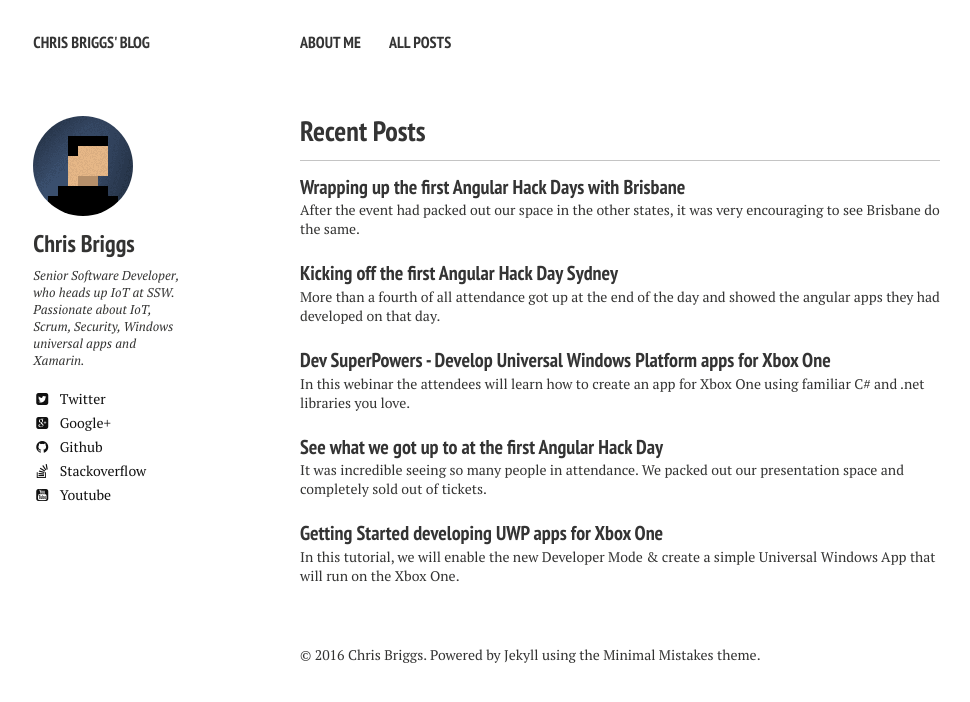
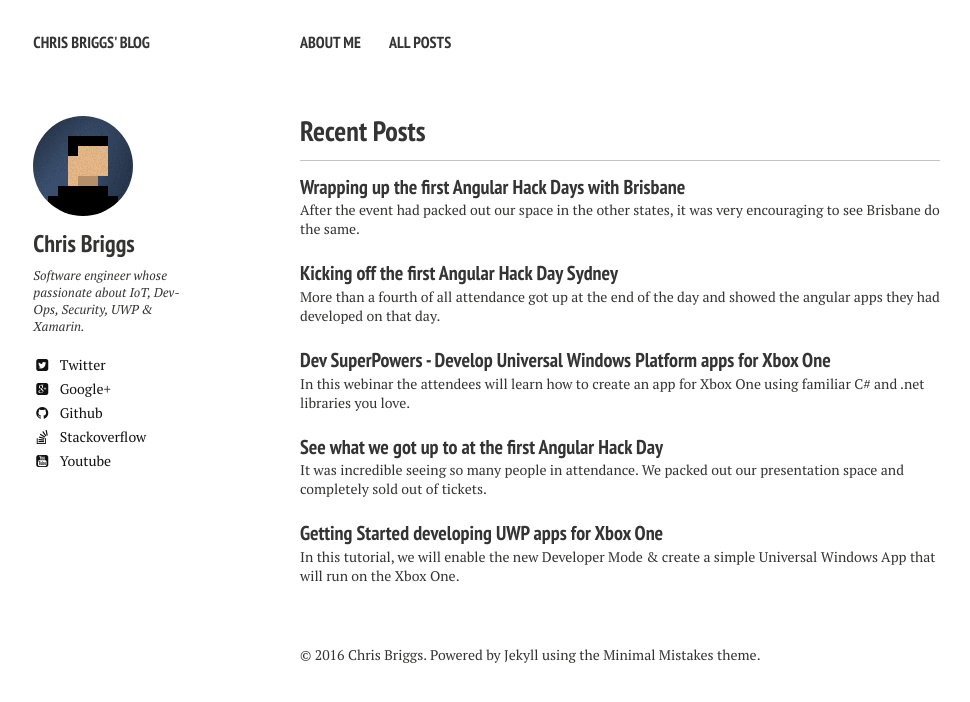
Before and after one commit to Briggsc28/briggsc28.github.io, a Jekyll site: the page built from index.md, in a window 1280 px wide. Shown: the top 702 px of the page, without its empty margins (20-990 px from the left). Built offline with Jekyll 4.4.1, drawn with Linux system fonts in a browser that asks for light colours; nearby versions of some CDN libraries.

Commit message:
Update _config.yml

```diff
--- a/_config.yml
+++ b/_config.yml
@@ -28,7 +28,7 @@ kramdown:
 owner:
   name: Chris Briggs
   avatar: bio-photo-T1.png
-  bio: "Senior Software Developer, who heads up IoT at <a href='http://www.ssw.com.au/ssw/default.aspx'>SSW</a>. Passionate about IoT, Scrum, Security, Windows universal apps and Xamarin."
+  bio: "Software engineer whose passionate about IoT, Dev-Ops, Security, UWP & Xamarin."
   email:
   disqus-shortname:
   twitter: ChrisBriggsy
```
